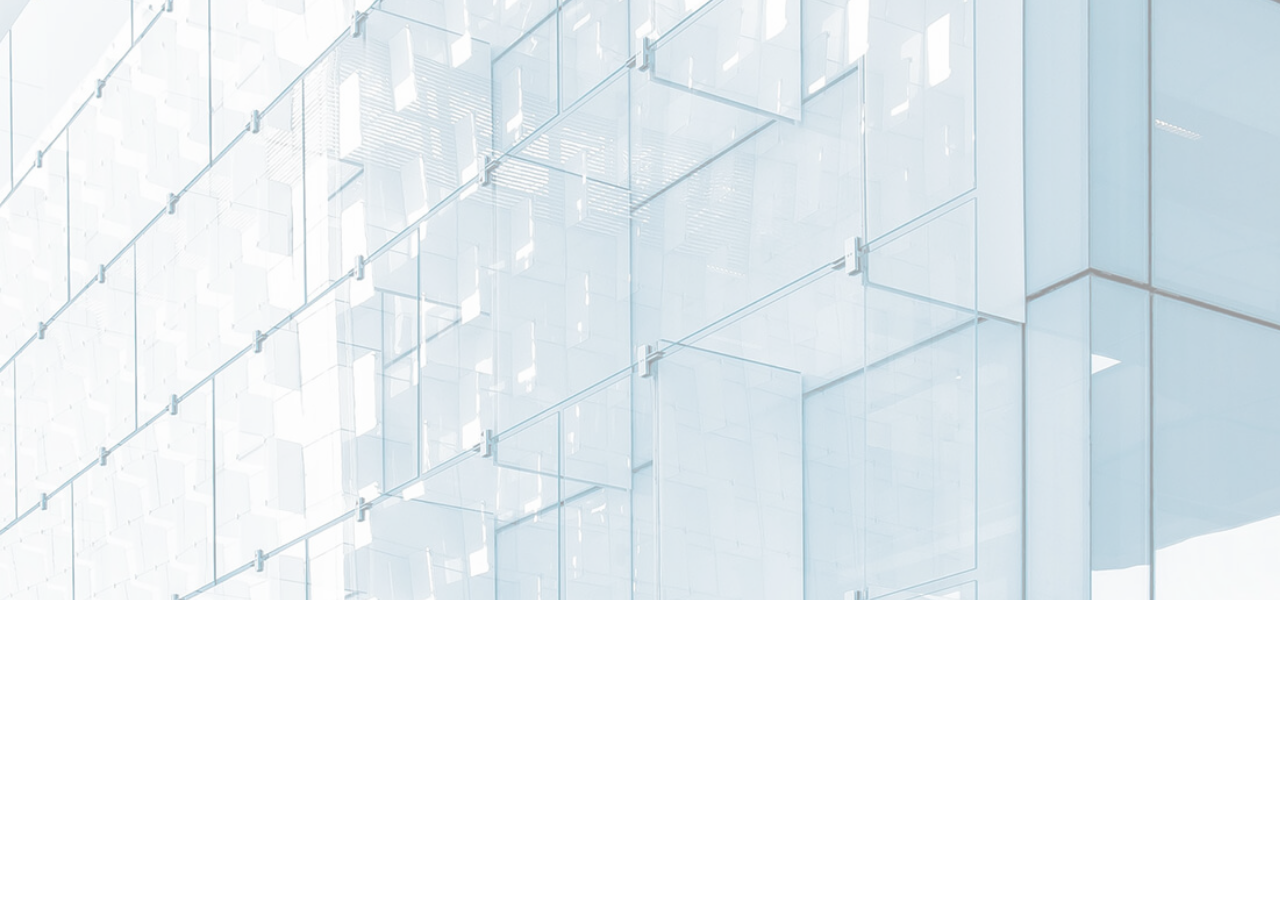
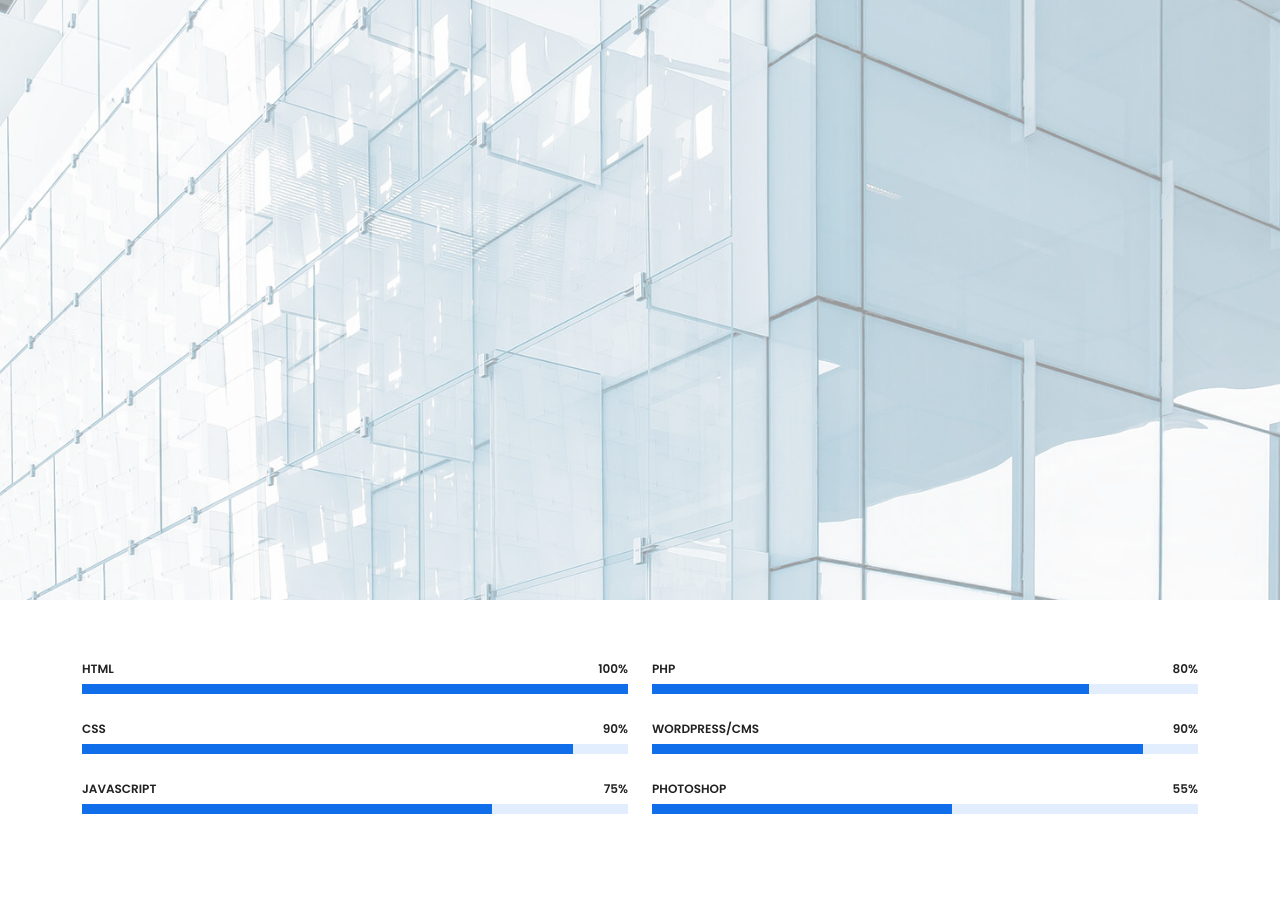
Before and after one commit to wahidustoz/school39, an ASP.NET Core app: page / in a window 1280 px wide. Shown: the part 126-1026 px from the top of the page. Before the commit the page ends 726 px from the top, so only its background shows below. Run offline with ASP.NET Core 8, Linux system fonts and the light colour scheme; style sheets or scripts are compiled from the project's sources.

Commit message:
SkillsComponents.razor Component added by Farkhad-K (#3)
* SkillsComponents.razor Component added by Farkhad

* Updated SkillsComponent.razor

* Updated SkillsComponent.razor

* Updated Home.razor

```diff
--- /dev/null
+++ b/src/School39.Landing/Components/SkillsComponent.razor
@@ -0,0 +1,73 @@
+<!-- ======= Skills Section ======= -->
+<section id="skills" class="skills">
+    <div class="container aos-init aos-animate" data-aos="fade-up">
+
+        <div class="row skills-content">
+
+            <div class="col-lg-6">
+
+                <div class="progress">
+                    <span class="skill">HTML <i class="val">100%</i></span>
+                    <div class="progress-bar-wrap">
+                        <div class="progress-bar" role="progressbar" aria-valuenow="100" aria-valuemin="0"
+                            aria-valuemax="100" style="width: 100%;">
+                        </div>
+                    </div>
+                </div>
+
+                <div class="progress">
+                    <span class="skill">CSS <i class="val">90%</i></span>
+                    <div class="progress-bar-wrap">
+                        <div class="progress-bar" role="progressbar" aria-valuenow="90" aria-valuemin="0"
+                            aria-valuemax="100" style="width: 90%;">
+                        </div>
+                    </div>
+                </div>
+
+                <div class="progress">
+                    <span class="skill">JavaScript <i class="val">75%</i></span>
+                    <div class="progress-bar-wrap">
+                        <div class="progress-bar" role="progressbar" aria-valuenow="75" aria-valuemin="0"
+                            aria-valuemax="100" style="width: 75%;">
+                        </div>
+                    </div>
+                </div>
+
+            </div>
+
+            <div class="col-lg-6">
+
+                <div class="progress">
+                    <span class="skill">PHP <i class="val">80%</i></span>
+                    <div class="progress-bar-wrap">
+                        <div class="progress-bar" role="progressbar" aria-valuenow="80" aria-valuemin="0"
+                            aria-valuemax="100" style="width: 80%;">
+                        </div>
+                    </div>
+                </div>
+
+                <div class="progress">
+                    <span class="skill">WordPress/CMS <i class="val">90%</i></span>
+                    <div class="progress-bar-wrap">
+                        <div class="progress-bar" role="progressbar" aria-valuenow="90" aria-valuemin="0"
+                            aria-valuemax="100" style="width: 90%;">
+                        </div>
+                    </div>
+                </div>
+
+                <div class="progress">
+                    <span class="skill">Photoshop <i class="val">55%</i></span>
+                    <div class="progress-bar-wrap">
+                        <div class="progress-bar" role="progressbar" aria-valuenow="55" aria-valuemin="0"
+                            aria-valuemax="100" style="width: 55%;">
+                        </div>
+                    </div>
+                </div>
+
+            </div>
+
+        </div>
+
+    </div>
+</section>
+<!-- End Skills Section -->
--- a/src/School39.Landing/Pages/Home.razor
+++ b/src/School39.Landing/Pages/Home.razor
@@ -5,3 +5,4 @@
 <TopbarComponent/>
 <HeaderComponent/>
 <HeroComponent/>
+<SkillsComponent/>
```
